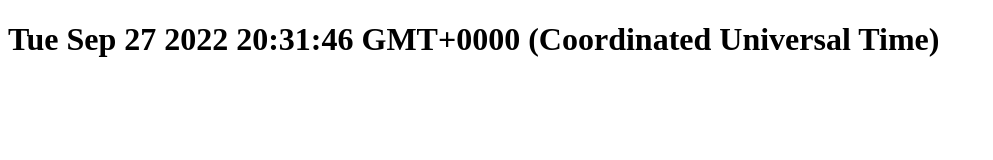
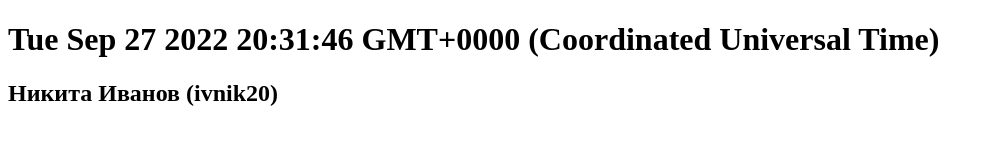
Before and after one commit to ivnik20/ITMO-DevTools, a plain HTML site: page index.html in a window 1280 px wide. Shown: the whole page, without its empty margins (0-993 px from the left). Drawn offline with Linux system fonts and the light colour scheme.

Commit message:
feat: add author info

```diff
--- a/index.html
+++ b/index.html
@@ -8,6 +8,6 @@
 <h1><script type="text/javascript">
     document.write(Date());
 </script></h1>
-
+<h2>Никита Иванов (ivnik20)</h2>
 </body>
 </html>
```
